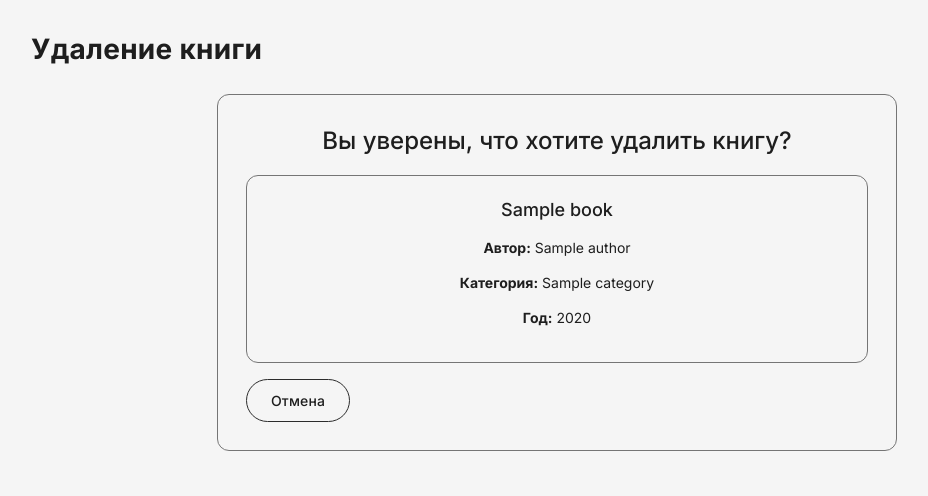
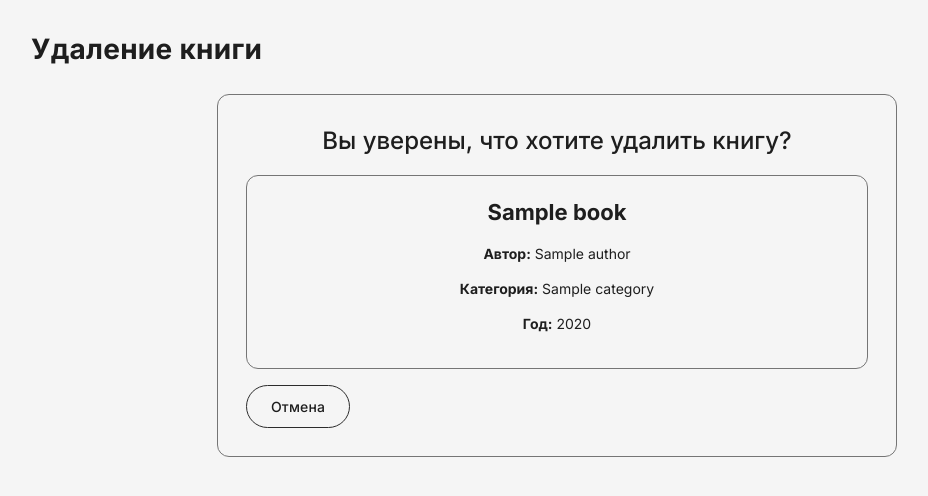
Before and after one commit to Korrrod/Practice4, a Django app: page /dashboard/books/1/delete/ in a window 1280 px wide. Shown: the part 64-560 px from the top of the page, without its empty margins (83-1011 px from the left). Run offline with Django 5.2, Linux system fonts and the light colour scheme; a user stored in the database is signed in; tables that the repository leaves empty hold one stand-in row (values such as "Sample post").

Commit message:
magazine-Django: increase h3 size and weight

```diff
--- a/magazine-Django/static/css/style.css
+++ b/magazine-Django/static/css/style.css
@@ -145,7 +145,7 @@ body {
 /* ── Typography ── */
 h1 { font-size: 28px; font-weight: 800; letter-spacing: 0.01em; color: var(--text); margin: 0 0 16px; }
 h2 { font-size: 24px; font-weight: 500; margin: 0 0 12px; }
-h3 { font-size: 18px; font-weight: 500; margin: 0 0 8px; }
+h3 { font-size: 22px; font-weight: 700; margin: 0 0 8px; }
 
 .muted { color: var(--border); font-size: 12px; }
 
```
